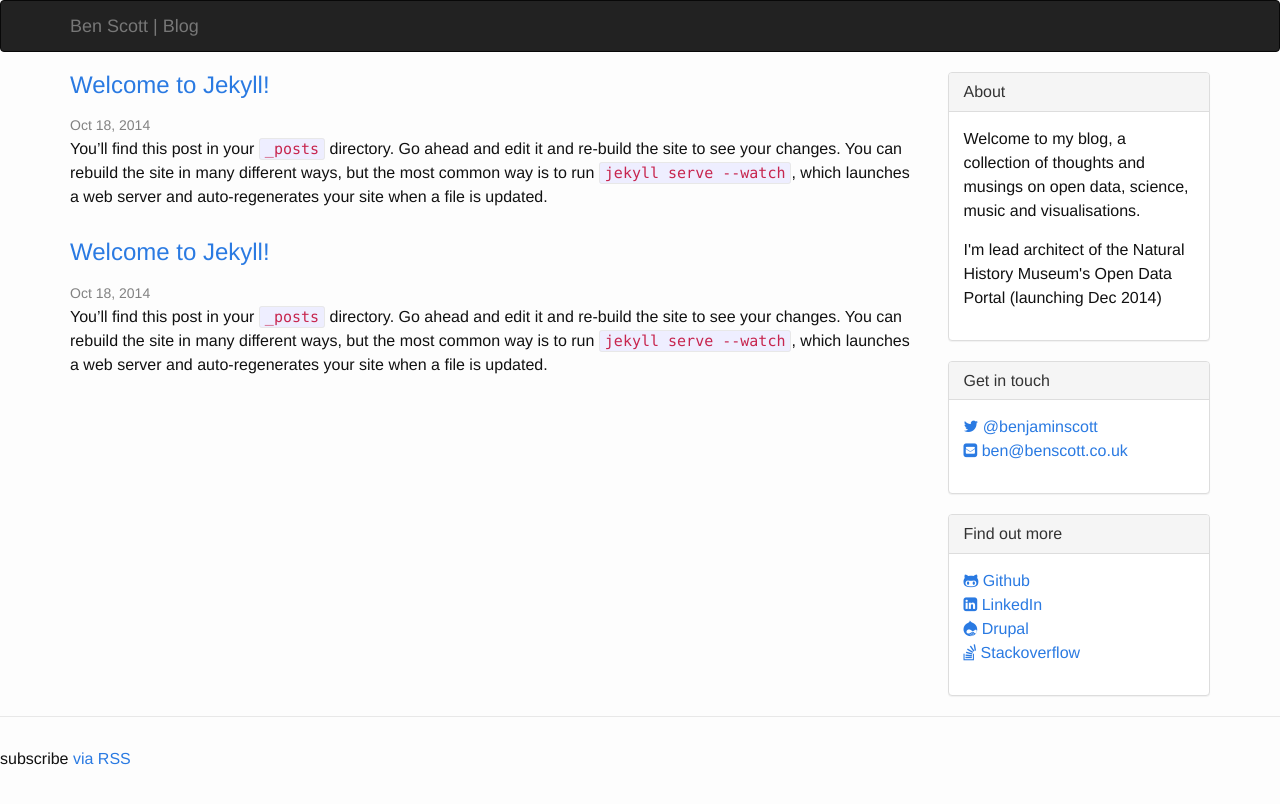
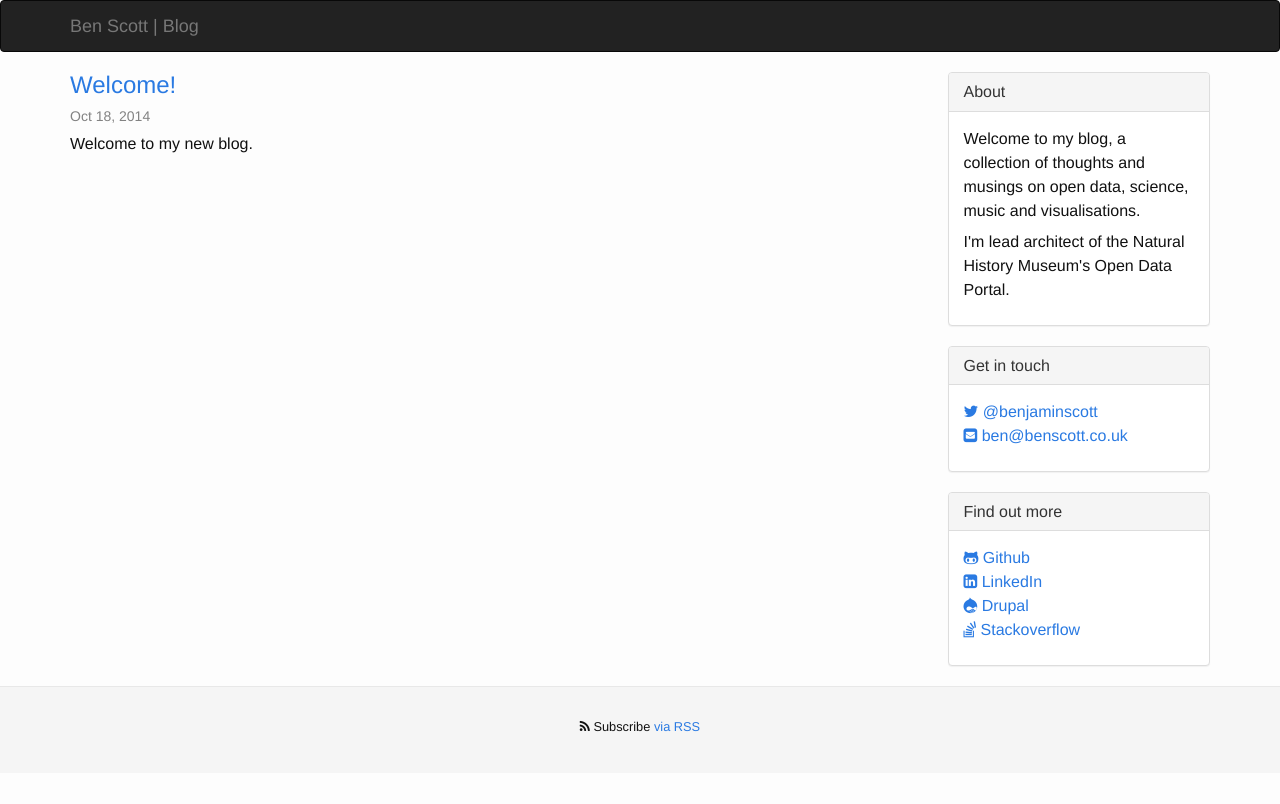
Before and after one commit to benscott/benscott.github.io, a Jekyll site: the page built from index.html, in a window 1280 px wide. Shown: the top 804 px of the page. Built offline with Jekyll 4.4.1, drawn with Linux system fonts in a browser that asks for light colours.

Commit message:
Almost there, bar images

```diff
--- a/_config.yml
+++ b/_config.yml
@@ -3,7 +3,7 @@ title: Ben Scott
 email: ben@benscott.co.uk
 description: > # this means to ignore newlines until "baseurl:"
   <p>Welcome to my blog, a collection of thoughts and musings on open data, science, music and visualisations.</p>
-  <p>I'm lead architect of the Natural History Museum's Open Data Portal (launching Dec 2014)</p>
+  <p>I'm lead architect of the Natural History Museum's Open Data Portal.</p>
 baseurl: "" # the subpath of your site, e.g. /blog/
 url: "http://benscott.co.uk" # the base hostname & protocol for your site
 twitter_username: benjaminscott
--- a/_includes/footer.html
+++ b/_includes/footer.html
@@ -1,3 +1,3 @@
 <footer class="site-footer">
-    <p class="rss-subscribe">subscribe <a href="{{ "/feed.xml" | prepend: site.baseurl }}">via RSS</a></p>
+    <p class="rss-subscribe"> <i class="fa fa-rss"></i> Subscribe <a href="{{ "/feed.xml" | prepend: site.baseurl }}">via RSS</a></p>
 </footer>
--- a/_includes/side.html
+++ b/_includes/side.html
@@ -12,7 +12,7 @@
     <h3 class="panel-title">Get in touch</h3>
   </div>
   <div class="panel-body">
-    <ul class="social-media-list">
+    <ul class="contact-list">
       {% if site.twitter_username %}
       <li>
         <a target="_blank" href="https://twitter.com/{{ site.twitter_username }}">
@@ -24,7 +24,7 @@
 
       {% if site.email %}
       <li>
-        <a mailto="{{ site.email }}">
+        <a href="mailto:{{ site.email }}">
           <i class="fa fa-envelope-square"></i>
           <span class="username">{{ site.email }}</span>
         </a>
--- a/_posts/2014-10-18-su2014.markdown
+++ /dev/null
@@ -1,25 +0,0 @@
----
-layout: post
-title:  "Welcome to Jekyll!"
-date:   2014-10-18 16:18:38
-categories: jekyll update
----
-You’ll find this post in your `_posts` directory. Go ahead and edit it and re-build the site to see your changes. You can rebuild the site in many different ways, but the most common way is to run `jekyll serve --watch`, which launches a web server and auto-regenerates your site when a file is updated.
-
-To add new posts, simply add a file in the `_posts` directory that follows the convention `YYYY-MM-DD-name-of-post.ext` and includes the necessary front matter. Take a look at the source for this post to get an idea about how it works.
-
-Jekyll also offers powerful support for code snippets:
-
-{% highlight ruby %}
-def print_hi(name)
-  puts "Hi, #{name}"
-end
-print_hi('Tom')
-#=> prints 'Hi, Tom' to STDOUT.
-{% endhighlight %}
-
-Check out the [Jekyll docs][jekyll] for more info on how to get the most out of Jekyll. File all bugs/feature requests at [Jekyll’s GitHub repo][jekyll-gh]. If you have questions, you can ask them on [Jekyll’s dedicated Help repository][jekyll-help].
-
-[jekyll]:      http://jekyllrb.com
-[jekyll-gh]:   https://github.com/jekyll/jekyll
-[jekyll-help]: https://github.com/jekyll/jekyll-help
--- a/_posts/2014-10-18-welcome-to-jekyll.markdown
+++ /dev/null
@@ -1,25 +0,0 @@
----
-layout: post
-title:  "Welcome to Jekyll!"
-date:   2014-10-18 16:18:38
-categories: jekyll update
----
-You’ll find this post in your `_posts` directory. Go ahead and edit it and re-build the site to see your changes. You can rebuild the site in many different ways, but the most common way is to run `jekyll serve --watch`, which launches a web server and auto-regenerates your site when a file is updated.
-
-To add new posts, simply add a file in the `_posts` directory that follows the convention `YYYY-MM-DD-name-of-post.ext` and includes the necessary front matter. Take a look at the source for this post to get an idea about how it works.
-
-Jekyll also offers powerful support for code snippets:
-
-{% highlight ruby %}
-def print_hi(name)
-  puts "Hi, #{name}"
-end
-print_hi('Tom')
-#=> prints 'Hi, Tom' to STDOUT.
-{% endhighlight %}
-
-Check out the [Jekyll docs][jekyll] for more info on how to get the most out of Jekyll. File all bugs/feature requests at [Jekyll’s GitHub repo][jekyll-gh]. If you have questions, you can ask them on [Jekyll’s dedicated Help repository][jekyll-help].
-
-[jekyll]:      http://jekyllrb.com
-[jekyll-gh]:   https://github.com/jekyll/jekyll
-[jekyll-help]: https://github.com/jekyll/jekyll-help
--- /dev/null
+++ b/_posts/2014-10-18-welcome.markdown
@@ -0,0 +1,6 @@
+---
+layout: post
+title:  "Welcome!"
+date:   2014-10-18 16:18:38
+---
+Welcome to my new blog.
--- a/_sass/_base.scss
+++ b/_sass/_base.scss
@@ -32,7 +32,7 @@ h1, h2, h3, h4, h5, h6,
 p, blockquote, pre,
 ul, ol, dl, figure,
 %vertical-rhythm {
-    margin-bottom: $spacing-unit / 2;
+    margin-bottom: $spacing-unit / 4;
 }
 
 
@@ -147,58 +147,3 @@ pre {
         padding-left: 0;
     }
 }
-
-
-
-/**
- * Wrapper
- */
-.wrapper {
-    max-width: -webkit-calc(800px - (#{$spacing-unit} * 2));
-    max-width:         calc(800px - (#{$spacing-unit} * 2));
-    margin-right: auto;
-    margin-left: auto;
-    padding-right: $spacing-unit;
-    padding-left: $spacing-unit;
-    @extend %clearfix;
-
-    @include media-query($on-laptop) {
-        max-width: -webkit-calc(800px - (#{$spacing-unit}));
-        max-width:         calc(800px - (#{$spacing-unit}));
-        padding-right: $spacing-unit / 2;
-        padding-left: $spacing-unit / 2;
-    }
-}
-
-
-
-/**
- * Clearfix
- */
-%clearfix {
-
-    &:after {
-        content: "";
-        display: table;
-        clear: both;
-    }
-}
-
-
-
-/**
- * Icons
- */
-.icon {
-
-    > svg {
-        display: inline-block;
-        width: 16px;
-        height: 16px;
-        vertical-align: middle;
-
-        path {
-            fill: $grey-color;
-        }
-    }
-}
--- a/_sass/_layout.scss
+++ b/_sass/_layout.scss
@@ -1,162 +1,11 @@
 /**
- * Site header
+ * Side bar
  */
-.site-header {
-    border-top: 5px solid $grey-color-dark;
-    border-bottom: 1px solid $grey-color-light;
-    min-height: 56px;
-
-    // Positioning context for the mobile navigation icon
-    position: relative;
-}
-
-.site-title {
-    font-size: 26px;
-    line-height: 56px;
-    letter-spacing: -1px;
-    margin-bottom: 0;
-    float: left;
-
-    &,
-    &:visited {
-        color: $grey-color-dark;
-    }
-}
-
-.site-nav {
-    float: right;
-    line-height: 56px;
-
-    .menu-icon {
-        display: none;
-    }
-
-    .page-link {
-        color: $text-color;
-        line-height: $base-line-height;
-
-        // Gaps between nav items, but not on the first one
-        &:not(:first-child) {
-            margin-left: 20px;
-        }
-    }
-
-    @include media-query($on-palm) {
-        position: absolute;
-        top: 9px;
-        right: 30px;
-        background-color: $background-color;
-        border: 1px solid $grey-color-light;
-        border-radius: 5px;
-        text-align: right;
-
-        .menu-icon {
-            display: block;
-            float: right;
-            width: 36px;
-            height: 26px;
-            line-height: 0;
-            padding-top: 10px;
-            text-align: center;
-
-            > svg {
-                width: 18px;
-                height: 15px;
-
-                path {
-                    fill: $grey-color-dark;
-                }
-            }
-        }
-
-        .trigger {
-            clear: both;
-            display: none;
-        }
-
-        &:hover .trigger {
-            display: block;
-            padding-bottom: 5px;
-        }
-
-        .page-link {
-            display: block;
-            padding: 5px 10px;
-        }
-    }
-}
-
-
-
-/**
- * Site footer
- */
-.site-footer {
-    border-top: 1px solid $grey-color-light;
-    padding: $spacing-unit 0;
-}
-
-.footer-heading {
-    font-size: 18px;
-    margin-bottom: $spacing-unit / 2;
-}
-
 .contact-list,
 .social-media-list {
     list-style: none;
     margin-left: 0;
 }
-
-.footer-col-wrapper {
-    font-size: 15px;
-    color: $grey-color;
-    margin-left: -$spacing-unit / 2;
-    @extend %clearfix;
-}
-
-.footer-col {
-    float: left;
-    margin-bottom: $spacing-unit / 2;
-    padding-left: $spacing-unit / 2;
-}
-
-.footer-col-1 {
-    width: -webkit-calc(35% - (#{$spacing-unit} / 2));
-    width:         calc(35% - (#{$spacing-unit} / 2));
-}
-
-.footer-col-2 {
-    width: -webkit-calc(20% - (#{$spacing-unit} / 2));
-    width:         calc(20% - (#{$spacing-unit} / 2));
-}
-
-.footer-col-3 {
-    width: -webkit-calc(45% - (#{$spacing-unit} / 2));
-    width:         calc(45% - (#{$spacing-unit} / 2));
-}
-
-@include media-query($on-laptop) {
-    .footer-col-1,
-    .footer-col-2 {
-        width: -webkit-calc(50% - (#{$spacing-unit} / 2));
-        width:         calc(50% - (#{$spacing-unit} / 2));
-    }
-
-    .footer-col-3 {
-        width: -webkit-calc(100% - (#{$spacing-unit} / 2));
-        width:         calc(100% - (#{$spacing-unit} / 2));
-    }
-}
-
-@include media-query($on-palm) {
-    .footer-col {
-        float: none;
-        width: -webkit-calc(100% - (#{$spacing-unit} / 2));
-        width:         calc(100% - (#{$spacing-unit} / 2));
-    }
-}
-
-
 
 /**
  * Page content
@@ -176,19 +25,23 @@
     > li {
         margin-bottom: $spacing-unit;
     }
+
+    h2 {
+        margin-bottom: 0;
+    }
 }
 
 .post-meta {
+    display: block;
     font-size: $small-font-size;
     color: $grey-color;
+    margin: $spacing-unit / 4 0 $spacing-unit / 6;
 }
 
 .post-link {
     display: block;
     font-size: 24px;
 }
-
-
 
 /**
  * Posts
@@ -234,3 +87,14 @@
         }
     }
 }
+
+/**
+ * Site footer
+ */
+.site-footer {
+    border-top: 1px solid $grey-color-light;
+    padding: $spacing-unit 0;
+    background: $grey-color-xlight;
+    text-align: center;
+    font-size: 0.8em;
+}
--- a/css/main.scss
+++ b/css/main.scss
@@ -19,27 +19,17 @@ $brand-color:      #2a7ae2;
 
 $grey-color:       #828282;
 $grey-color-light: lighten($grey-color, 40%);
+$grey-color-xlight: lighten($grey-color, 45%);
 $grey-color-dark:  darken($grey-color, 25%);
 
 $on-palm:          600px;
 $on-laptop:        800px;
 
-
-
-// Using media queries with like this:
-// @include media-query($palm) {
-//     .wrapper {
-//         padding-right: $spacing-unit / 2;
-//         padding-left: $spacing-unit / 2;
-//     }
-// }
 @mixin media-query($device) {
     @media screen and (max-width: $device) {
         @content;
     }
 }
-
-
 
 // Import partials from `sass_dir` (defaults to `_sass`)
 @import
```
Also changed, not shown: _drafts/2014-10-18-su2014.markdown (added, +7 -0 lines), 7 other files.
